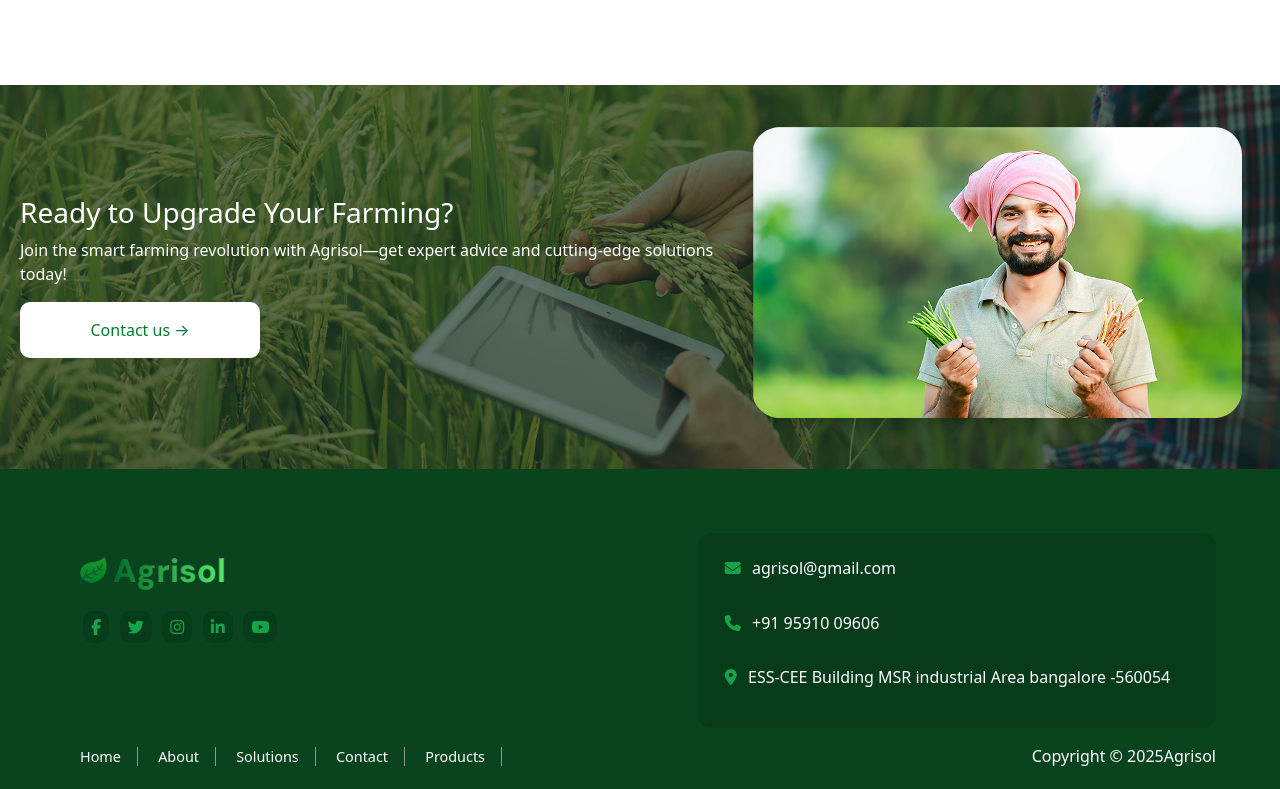
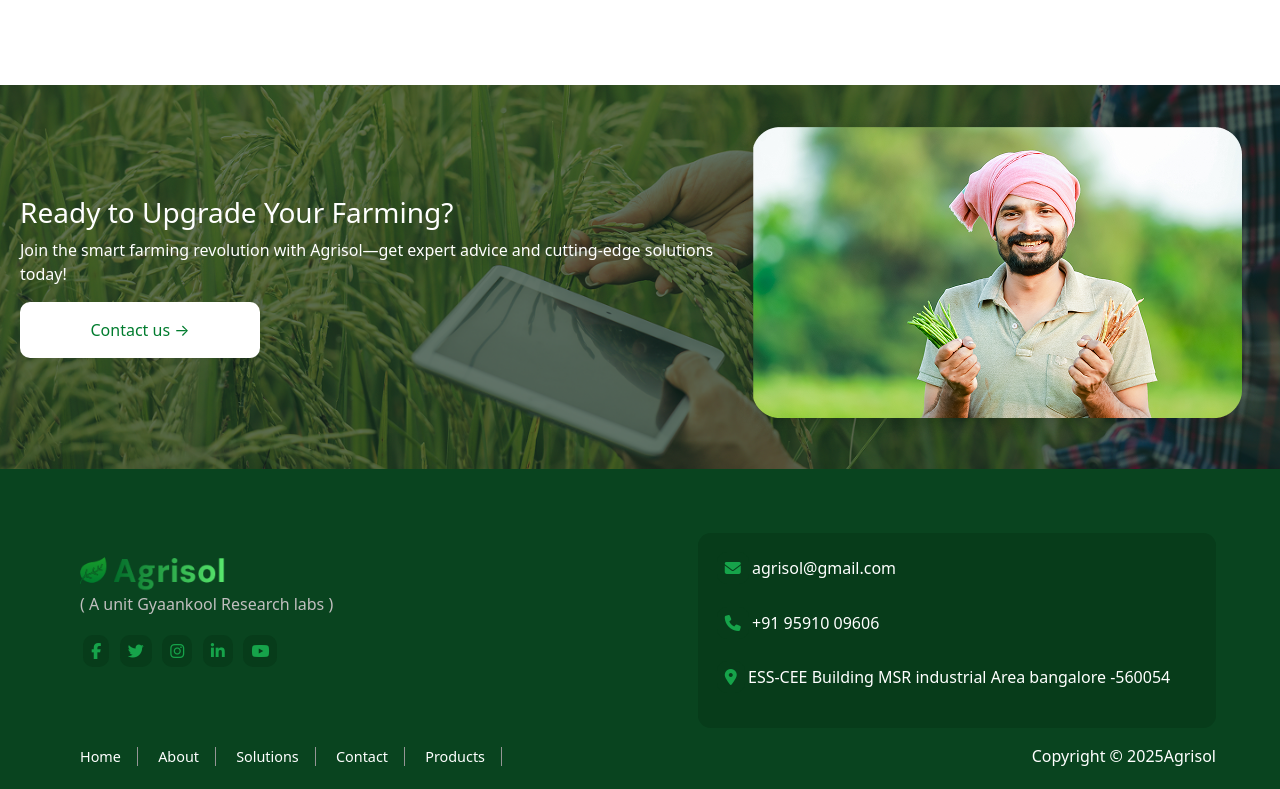
Before and after one commit to gyaankool/AgriSol_GRL, a plain HTML site: page index.html in a window 1280 px wide. Shown: the part 4540-5329 px from the top of the page. Drawn offline with nearby package versions, Linux system fonts and the light colour scheme.

Commit message:
brand name change

```diff
--- a/css/styles.css
+++ b/css/styles.css
@@ -408,7 +408,10 @@
 
 .footer-left img {
     width: 30%;
-    margin-bottom: 1rem;
+
+}
+.footer-left p{
+ color: rgb(193, 191, 191);
 }
 
 .footer-left i,
--- a/index.html
+++ b/index.html
@@ -369,6 +369,7 @@
             <div class="footer-top">
                 <div class="footer-left">
                     <img src="assets/Logo.png" alt="">
+                    <p>( A unit Gyaankool Research labs )</p>
 
                     <div class="footer-icons">
                         <a href=""><i class="fa-brands fa-facebook-f"></i></a>
```
